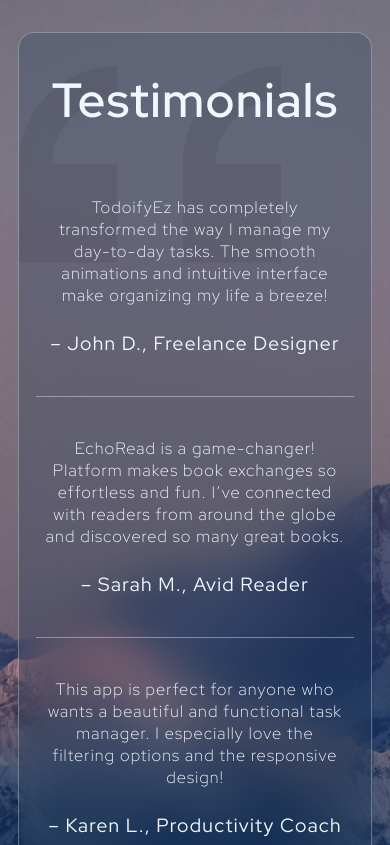
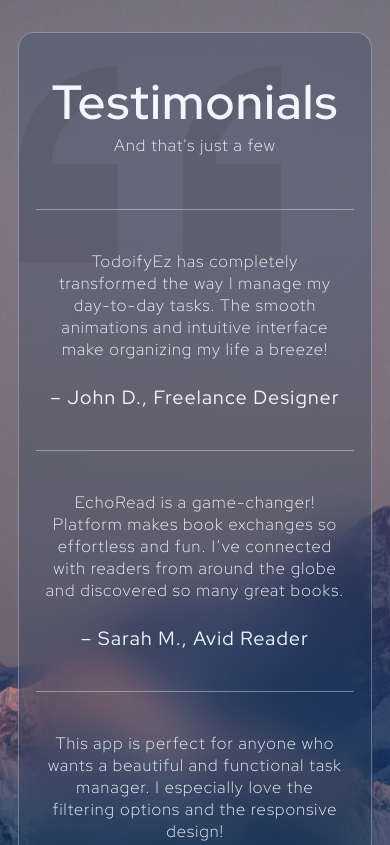
Before and after one commit to AbdurRahman-Khalil/testimonials_section_etc_designs, a plain HTML site: page one/index.html in a window 390 px wide. Shown: the top 845 px of the page. Drawn offline with Linux system fonts and the light colour scheme.

Commit message:
add sub-text

```diff
--- a/one/index.html
+++ b/one/index.html
@@ -15,7 +15,10 @@
         <section id="testimonials">
             <img src="./images/double-quotes-dark.svg" alt="">
             <img src="./images/double-quotes-light.svg" alt="">
-            <h1>Testimonials</h1>
+            <div id="testimonials-head">
+                <h1>Testimonials</h1>
+                <p>And that's just a few</p>
+            </div>
             <div id="testimonials-container">
                 <div class="testimonial">
                     <p>
--- a/one/styles.css
+++ b/one/styles.css
@@ -117,14 +117,25 @@
     transition: 0.15s ease-out;
 }
 
-#testimonials > h1 {
+#testimonials > #testimonials-head {
+    text-align: center;
+
+    margin-top: 0.2rem;
+    margin-bottom: 3.3rem;
+}
+
+#testimonials > #testimonials-head > h1 {
     font-size: clamp(1.2rem, calc(9.5vw + 1rem), 3rem);
     font-weight: 600;
     letter-spacing: 0.08rem;
-    text-align: center;
 
-    margin-top: 0.2rem;
-    margin-bottom: 3.1rem;
+    transition: 0.15s ease-out;
+}
+
+#testimonials > #testimonials-head > p {
+    font-size: clamp(0.8rem, calc(7vw + 0.7rem), 1.035rem);
+    font-weight: 300;
+    letter-spacing: 0.07rem;
 
     transition: 0.15s ease-out;
 }
@@ -134,7 +145,7 @@
 @media (max-width: 768px) {
     .wrapper > #testimonials {
         margin: 2rem 1.5rem;
-        padding: 2rem 1.6rem;
+        padding: 2.1rem 1.6rem;
     }
 
     #testimonials > #testimonials-container {
@@ -147,6 +158,7 @@
     }
 
     #testimonials-container > .testimonial:first-child {
+        border-top: 1px solid hsl(208, 100%, 97%, 0.4);
         border-right: none;
     }
 
@@ -163,10 +175,7 @@
         border-top: none;
         border-bottom: none;
         border-left: none;
-    }
-
-    #testimonials > h1 {
-        margin-bottom: 1.5rem;
+        padding-bottom: 1rem;
     }
 }
 
@@ -174,7 +183,6 @@
     .wrapper > #testimonials {
         margin-inline: 1.1rem;
         padding-inline: 1.1rem;
-        padding-bottom: 0.8rem;
     }
 
     #testimonials-container > .testimonial {
@@ -186,7 +194,6 @@
     .wrapper > #testimonials {
         margin-inline: 0.8rem;
         padding-inline: 0.9rem;
-        padding-bottom: 0.5rem;
     }
 
     #testimonials-container > .testimonial {
```
